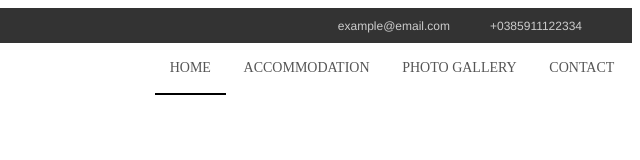
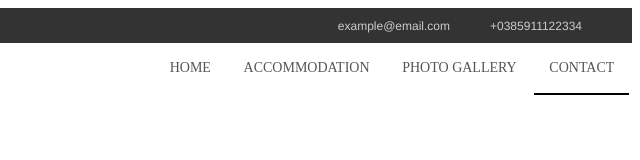
Before and after one commit to DujeV/HCI-lab-project, a Gatsby site: page / in a window 1280 px wide. Shown: the full height of the page, 640-1280 px from the left. Built offline with nearby package versions, Linux system fonts and the light colour scheme; Gatsby itself is replaced by a stand-in of ours.

Commit message:
refactor to use props for .active

```diff
--- a/src/components/Navigation/index.js
+++ b/src/components/Navigation/index.js
@@ -4,9 +4,9 @@ import NavigationBar from "../NavigationBar"
 import Combobox from "../Combobox"
 import styles from "./style.module.css"
 
-const Navigation = () => (
+const Navigation = ({ activeTab }) => (
   <section>
-    <NavigationBar />
+    <NavigationBar activeTab={activeTab} />
     <Combobox />
   </section>
 )
--- a/src/components/NavigationBar/index.js
+++ b/src/components/NavigationBar/index.js
@@ -4,10 +4,10 @@ import styles from "./style.module.css"
 
 const navTabs = ["Home", "Accommodation", "Photo Gallery", "Contact"]
 
-const NavigationBar = () => (
+const NavigationBar = ({ activeTab }) => (
   <nav className={styles.navigationBar}>
     {navTabs.map(tab => (
-      <li className={tab === "Home" ? styles.active : ""}>{tab}</li>
+      <li className={tab === activeTab ? styles.active : ""}>{tab}</li>
     ))}
   </nav>
 )
--- a/src/components/NavigationHeader/index.js
+++ b/src/components/NavigationHeader/index.js
@@ -5,10 +5,10 @@ import Navigation from "../Navigation"
 
 import styles from "./style.module.css"
 
-const NavigationHeader = () => (
+const NavigationHeader = ({ activeTab }) => (
   <section className={styles.navigationHeader}>
     <Logo />
-    <Navigation />
+    <Navigation activeTab={activeTab} />
   </section>
 )
 export default NavigationHeader
--- a/src/pages/index.js
+++ b/src/pages/index.js
@@ -5,7 +5,7 @@ import NavigationHeader from "../components/NavigationHeader"
 const IndexPage = () => (
   <main>
     <ContactBar />
-    <NavigationHeader />
+    <NavigationHeader activeTab="Contact" />
   </main>
 )
 
```
